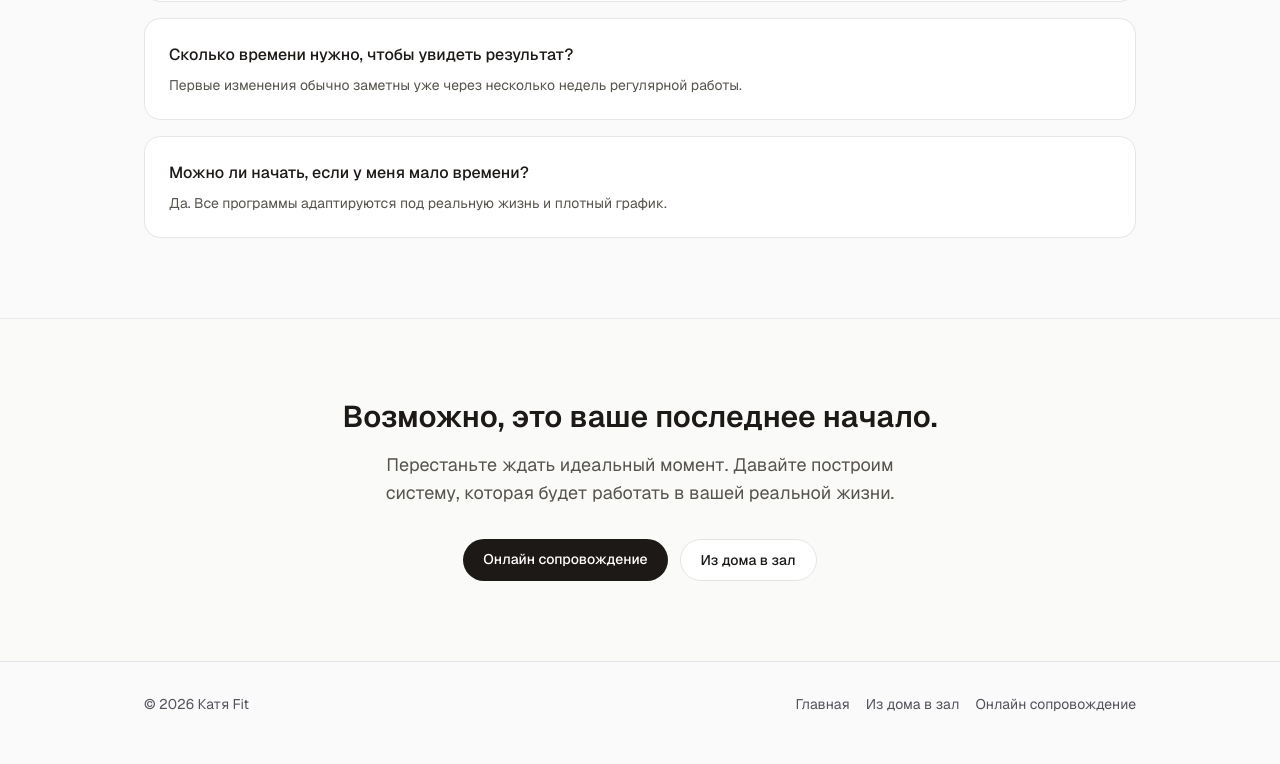
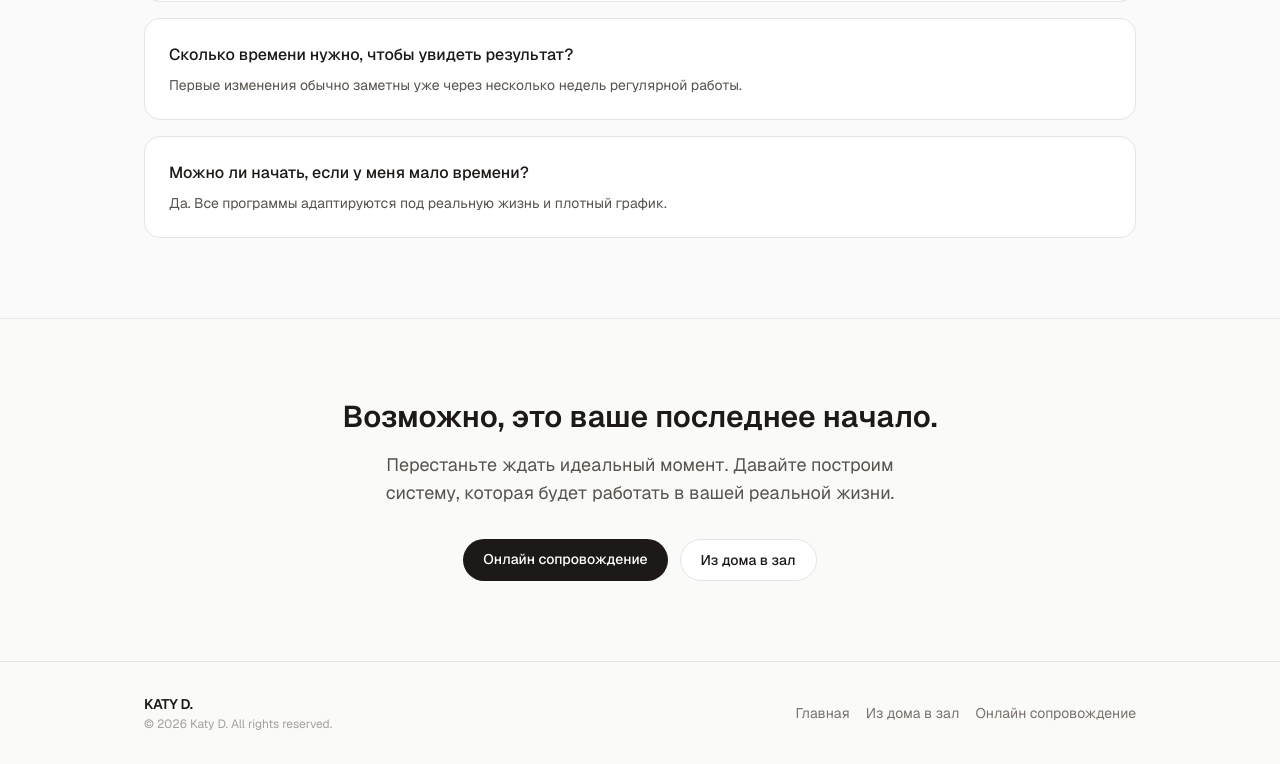
Before and after one commit to gvbaydaeva-lang/katya-fit, a Next.js app in the folder my-fit-platform/: page / in a window 1280 px wide. Shown: the part 4993-5757 px from the top of the page. Built offline with nearby package versions, Linux system fonts and the light colour scheme; no server answers.

Commit message:
Refactor PublicFooter component for branding update
Updated footer styles and content for branding.

```diff
--- a/my-fit-platform/components/public/PublicFooter.tsx
+++ b/my-fit-platform/components/public/PublicFooter.tsx
@@ -4,16 +4,19 @@ import { PAGE_NAV } from "@/lib/landing/page-nav";
 
 export function PublicFooter() {
   return (
-    <footer className="mt-auto border-t border-zinc-200 bg-zinc-50">
-      <div className="mx-auto flex max-w-5xl flex-col gap-4 px-4 py-8 text-sm text-zinc-600 sm:flex-row sm:items-center sm:justify-between">
-        <p>© {new Date().getFullYear()} Катя Fit</p>
+    <footer className="mt-auto border-t border-stone-200 bg-stone-50">
+      <div className="mx-auto flex max-w-5xl flex-col gap-4 px-4 py-8 text-sm text-stone-500 sm:flex-row sm:items-center sm:justify-between">
+        <div>
+          <p className="font-semibold text-stone-900 tracking-tight">KATY D.</p>
+          <p className="text-xs text-stone-400 mt-0.5">© {new Date().getFullYear()} Katy D. All rights reserved.</p>
+        </div>
         <div className="flex flex-wrap gap-4">
           {PAGE_NAV.map((item) => (
             <Link
               key={item.href}
               href={item.href}
               {...landingNewTabProps(item.href)}
-              className="hover:text-zinc-900"
+              className="hover:text-stone-900 transition-colors"
             >
               {item.label}
             </Link>
```
